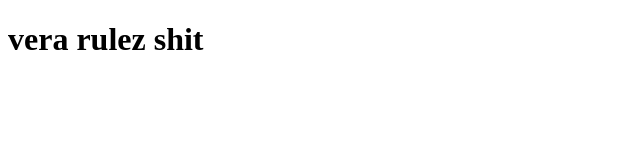
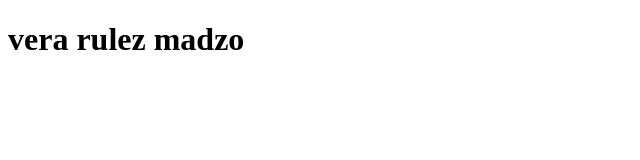
Before and after one commit to madzoadmin/new, a plain HTML site: page index.html in a window 1280 px wide. Shown: the whole page, without its empty margins (0-640 px from the left). Drawn offline with Linux system fonts and the light colour scheme.

Commit message:
read this asshole

```diff
--- a/index.html
+++ b/index.html
@@ -4,6 +4,6 @@
 	<title>new</title>
 </head>
 <body>
-<h1>vera rulez shit</h1>
+<h1>vera rulez madzo</h1>
 </body>
 </html>
```
